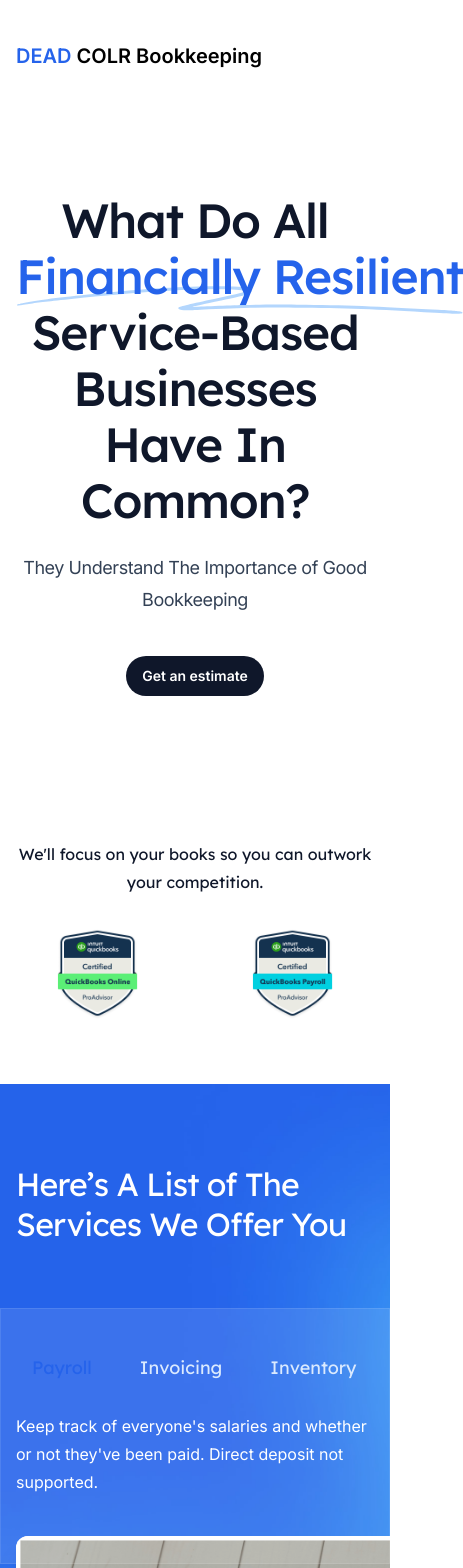
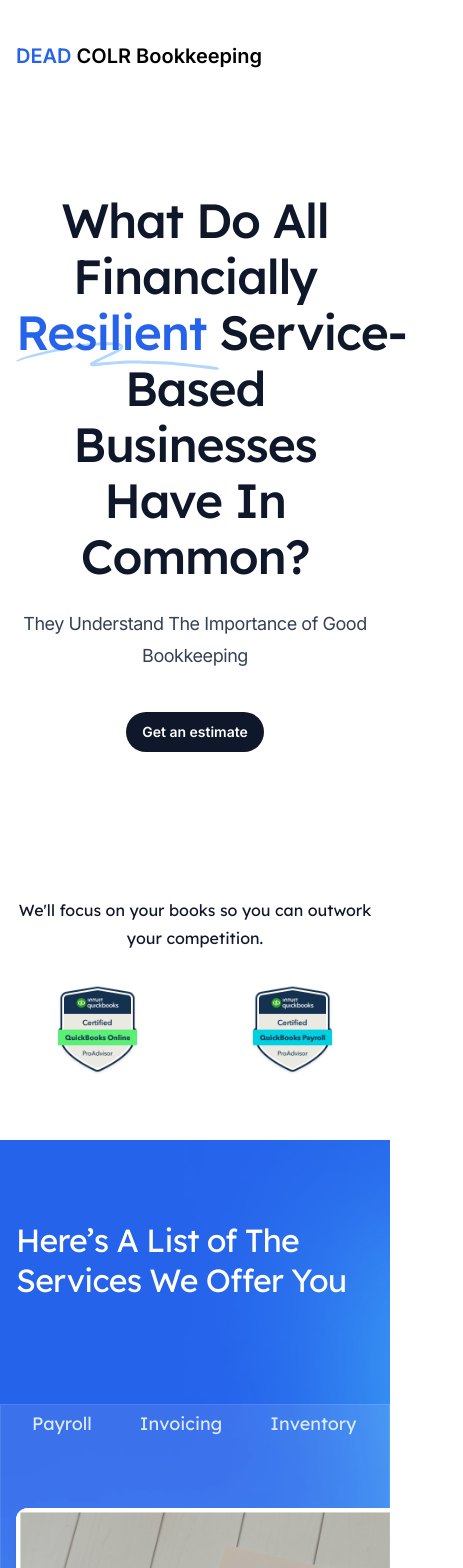
Before and after one commit to deadcolr/deadcolr.github.io, a Next.js app: page / in a window 390 px wide. Shown: the top 1568 px of the page, 463 px wide, since content can reach past the window. Built offline with nearby package versions, Linux system fonts and the light colour scheme.

Commit message:
More mobile fixes

```diff
--- a/src/components/Hero.jsx
+++ b/src/components/Hero.jsx
@@ -9,7 +9,7 @@ export function Hero() {
   return (
     <Container className="pb-16 pt-20 text-center lg:pt-32">
       <h1 className="mx-auto max-w-4xl font-display text-5xl font-medium tracking-tight text-slate-900 sm:text-7xl">
-        What Do All{' '}
+        What Do All Financially{' '}
         <span className="relative whitespace-nowrap text-blue-600">
           <svg
             aria-hidden="true"
@@ -19,7 +19,7 @@ export function Hero() {
           >
             <path d="M203.371.916c-26.013-2.078-76.686 1.963-124.73 9.946L67.3 12.749C35.421 18.062 18.2 21.766 6.004 25.934 1.244 27.561.828 27.778.874 28.61c.07 1.214.828 1.121 9.595-1.176 9.072-2.377 17.15-3.92 39.246-7.496C123.565 7.986 157.869 4.492 195.942 5.046c7.461.108 19.25 1.696 19.17 2.582-.107 1.183-7.874 4.31-25.75 10.366-21.992 7.45-35.43 12.534-36.701 13.884-2.173 2.308-.202 4.407 4.442 4.734 2.654.187 3.263.157 15.593-.78 35.401-2.686 57.944-3.488 88.365-3.143 46.327.526 75.721 2.23 130.788 7.584 19.787 1.924 20.814 1.98 24.557 1.332l.066-.011c1.201-.203 1.53-1.825.399-2.335-2.911-1.31-4.893-1.604-22.048-3.261-57.509-5.556-87.871-7.36-132.059-7.842-23.239-.254-33.617-.116-50.627.674-11.629.54-42.371 2.494-46.696 2.967-2.359.259 8.133-3.625 26.504-9.81 23.239-7.825 27.934-10.149 28.304-14.005.417-4.348-3.529-6-16.878-7.066Z" />
           </svg>
-          <span className="relative">Financially Resilient</span><br />
+          <span className="relative">Resilient</span>{` `}
         </span>
         Service-Based Businesses Have In Common?
       </h1>
--- a/src/components/PrimaryFeatures.jsx
+++ b/src/components/PrimaryFeatures.jsx
@@ -12,20 +12,17 @@ import screenshotFeatures from '@/images/screenshots/features.png'
 const features = [
   {
     title: 'Payroll',
-    description:
-      "Keep track of everyone's salaries and whether or not they've been paid. Direct deposit not supported.",
+    description: "",
     image: screenshotFeatures,
   },
   {
     title: 'Invoicing',
-    description:
-      "All of your receipts organized into one place, as long as you don't mind typing in the data by hand.",
+    description: "",
     image: screenshotFeatures,
   },
   {
     title: 'Inventory',
-    description:
-      "We only sell our software to companies who don't deal with VAT at all, so technically we do all the VAT stuff they need.",
+    description: "",
     image: screenshotFeatures,
   },
   {
@@ -113,9 +110,7 @@ export function PrimaryFeatures() {
                         <Tab
                           className={clsx(
                             'font-display text-lg ui-not-focus-visible:outline-none',
-                            selectedIndex === featureIndex
-                              ? 'text-blue-600 lg:text-white'
-                              : 'text-blue-100 hover:text-white lg:text-white',
+                            'text-blue-100 hover:text-white lg:text-white',
                           )}
                         >
                           <span className="absolute inset-0 rounded-full lg:rounded-l-xl lg:rounded-r-none" />
@@ -141,9 +136,9 @@ export function PrimaryFeatures() {
                   <Tab.Panel key={feature.title} unmount={false}>
                     <div className="relative sm:px-6 lg:hidden">
                       <div className="absolute -inset-x-4 bottom-[-4.25rem] top-[-6.5rem] bg-white/10 ring-1 ring-inset ring-white/10 sm:inset-x-0 sm:rounded-t-xl" />
-                      <p className="relative mx-auto max-w-2xl text-base text-white sm:text-center">
+                      {/* <p className="relative mx-auto max-w-2xl text-base text-white sm:text-center">
                         {feature.description}
-                      </p>
+                      </p> */}
                     </div>
                     <div className="mt-10 w-[45rem] overflow-hidden rounded-xl bg-slate-50 shadow-xl shadow-blue-900/20 sm:w-auto lg:mt-0 lg:w-[67.8125rem]">
                       <Image
```
